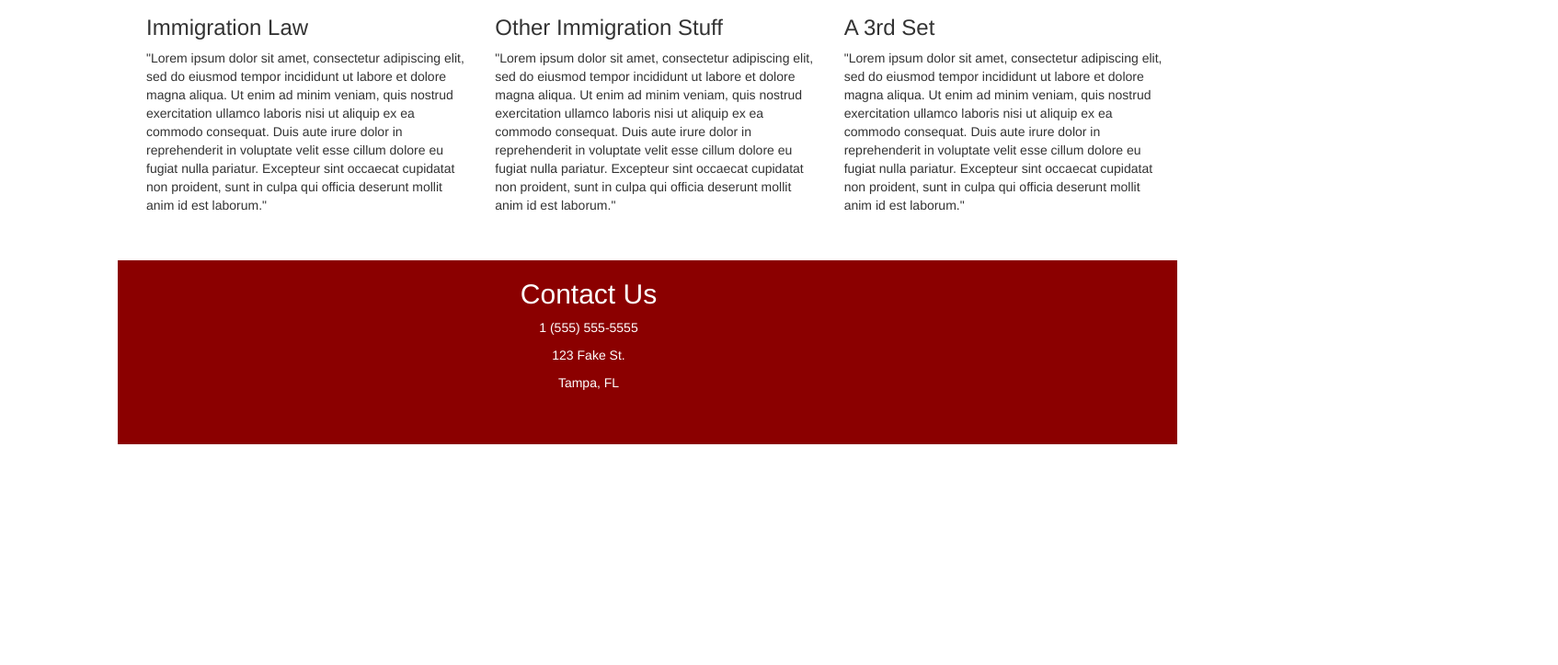
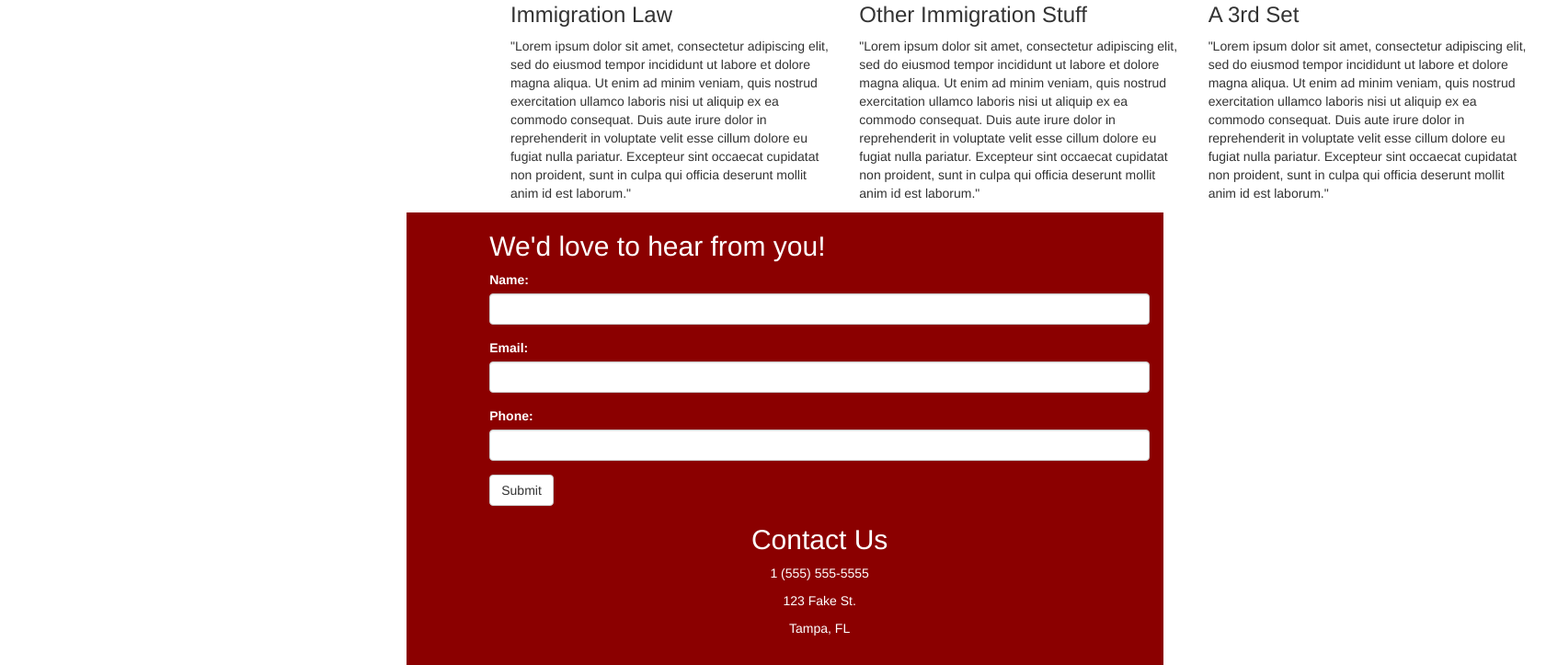
Before and after one commit to PutmickJ/Portfolio, a plain HTML site: page Lawyer/Navbar.html in a window 1280 px wide. Shown: the part 375-1098 px from the top of the page at 92% size, 1694 px wide, since content can reach past the window. Before the commit the page ends 858 px from the top, so only its background shows below. Drawn offline with nearby package versions, Linux system fonts and the light colour scheme; some packages are replaced by stand-ins of ours.

Commit message:
+ Added forms to both pages.
Awaiting Ming's content.  Still need to make the form do something.

```diff
--- a/Lawyer/Navbar.html
+++ b/Lawyer/Navbar.html
@@ -45,6 +45,12 @@ li a:hover{
 	background-color: #555;
 	color: white;
 }
+
+#formContact{
+	background-color: darkred;
+	color: white;
+	padding-left: 11%;
+}
 </style>
 
 </head>
@@ -54,15 +60,16 @@ li a:hover{
 <img src="redbg.jpg" style="height: 100px; width: 100%;">
 </div>
 
-
+<div class="col-md-4">
 <ul>
   <li><a class="active" href="#home">Home</a></li>
   <li><a href="#news">News</a></li>
   <li><a href="#contact">Contact</a></li>
   <li><a href="#about">About</a></li>
 </ul>
+</div>
 
-
+<div class="col-md-8">
 	<div class="container" id="spanColumns">
 		<div class="col-md-4">
 			<img class="img-responsive" src ="LawImmigration.jpg" alt="LawBook" style="width:100%;height:100%;">
@@ -81,13 +88,31 @@ li a:hover{
 		</div>
 	</div>
 
-<div class="container-fluid" id="footer">
+	<div class="container-fluid" id="formContact">
+	<h2> We'd love to hear from you! </h2>
+	<div class="form-group">
+	  <label for="usr">Name:</label>
+	  <input type="text" class="form-control" id="usr">
+	</div>
+	<div class="form-group">
+	  <label for="email">Email:</label>
+	  <input type="email" class="form-control" id="email">
+	</div>
+	<div class="form-group">
+	  <label for="phone">Phone:</label>
+	  <input type="text" class="form-control" id="usr">
+	</div>
+<input type="submit" class="btn btn-default" value="Submit">
+
+<div class="container-fluid" id="contact">
 <h2 style="text-align: center">Contact Us</h2>
 <p style="text-align: center">1 (555) 555-5555</p>
 <p style="text-align: center">123 Fake St.</p>
 <p style="text-align: center">Tampa, FL</p><br>
 </div>
 
+</div>
+
 </body>
 
 </html>
```
Also changed, not shown: Lawyer/index.html (+24 -1 lines). Lines whose indentation alone changed are shown as unchanged.
